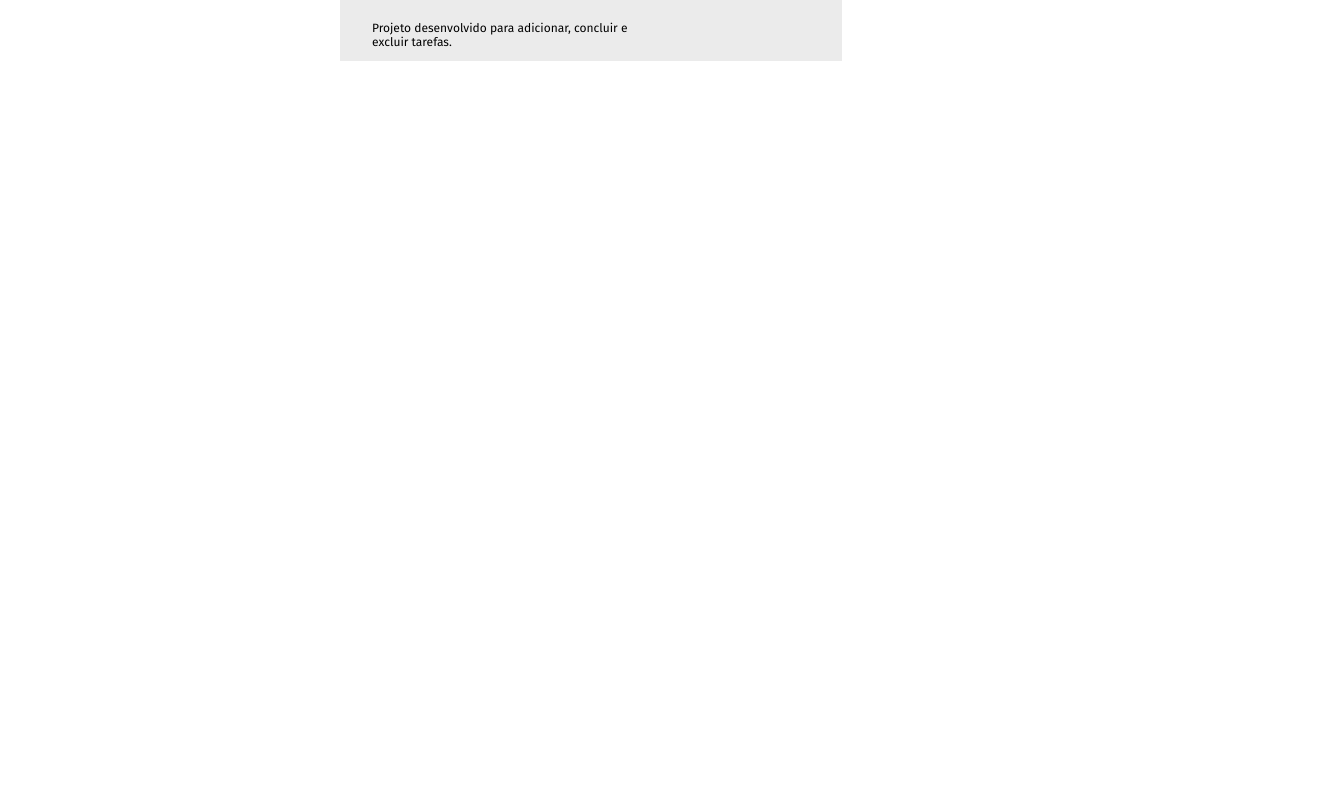
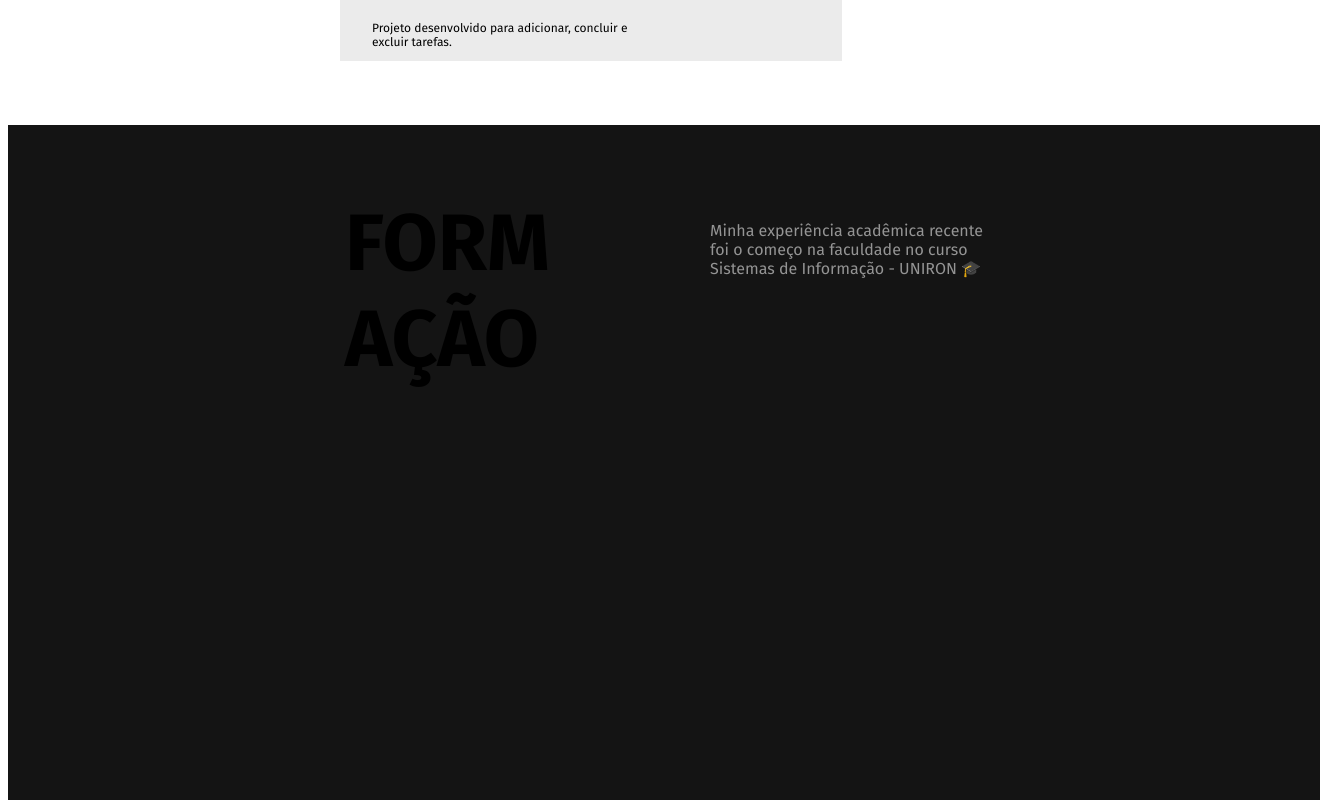
Before and after one commit to GustavoRMendes/figma-portifolio, a Next.js app: page / in a window 1280 px wide. Shown: the part 1200-2000 px from the top of the page, 1320 px wide, since content can reach past the window. Before the commit the page ends 1269 px from the top, so only its background shows below. Built offline with nearby package versions, Linux system fonts and the light colour scheme.

Commit message:
component footer

```diff
--- a/src/app/globals.css
+++ b/src/app/globals.css
@@ -52,3 +52,22 @@
 .description-project {
   font-size: 12px;
 }
+
+.footer-home{
+  background-color: #141414;
+  width: 100vw;
+  height: 100vh;
+  padding: 1rem;
+  margin-top: 4rem;
+  display: flex;
+  justify-content: center;
+  gap: 10rem;
+}
+
+.footer-title{
+  font-size: 5rem;
+}
+.footer-description{
+  color: #949494;
+  margin-top: 5rem;
+}
--- a/src/app/page.tsx
+++ b/src/app/page.tsx
@@ -79,7 +79,21 @@ export default function Home () {
           </div>
         </section>
       </main>
-
+      <footer className='footer-home'>
+        <div>
+          <h1 className='footer-title'>
+            FORM <br />
+            AÇÃO
+          </h1>
+        </div>
+        <div>
+          <p className='footer-description'>
+            Minha experiência acadêmica recente <br/>
+            foi o começo na faculdade no curso <br/>
+            Sistemas de Informação - UNIRON 🎓
+          </p>
+        </div>
+      </footer>
     </>
   )
 }
```
